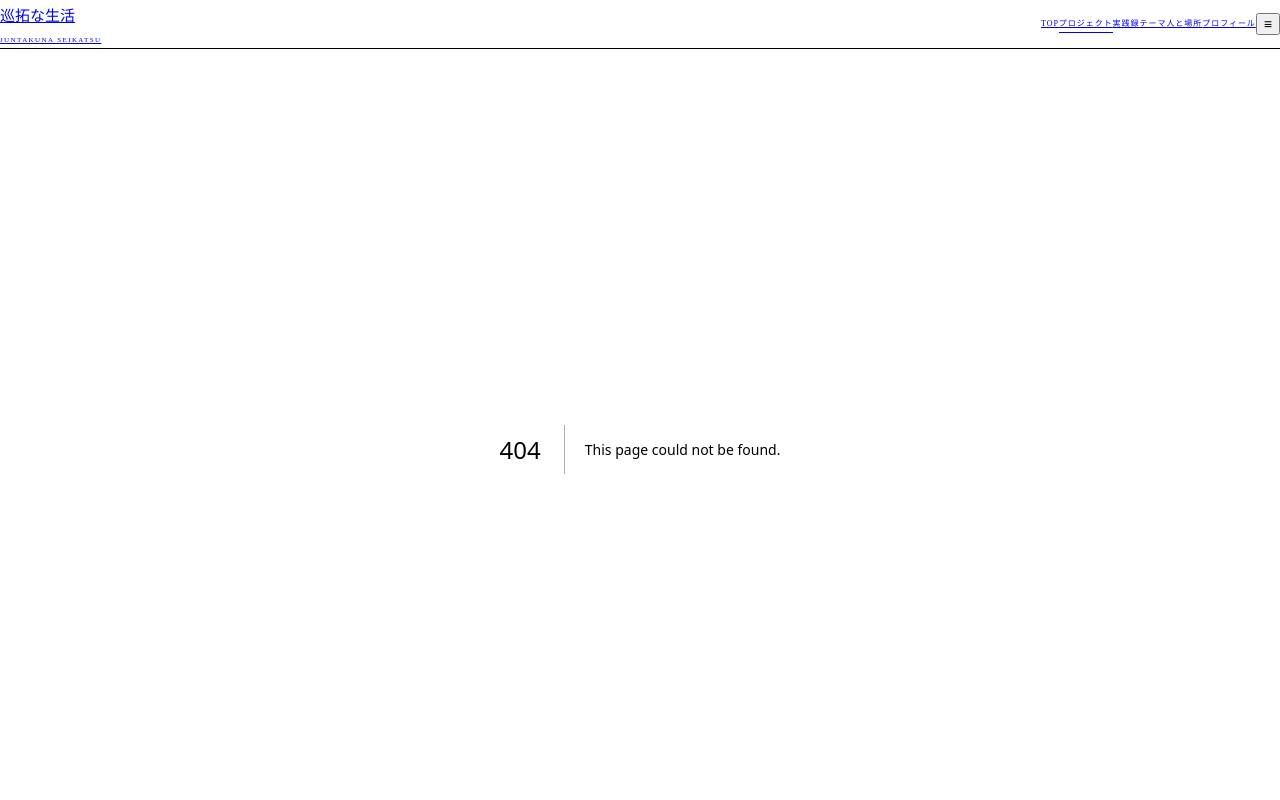
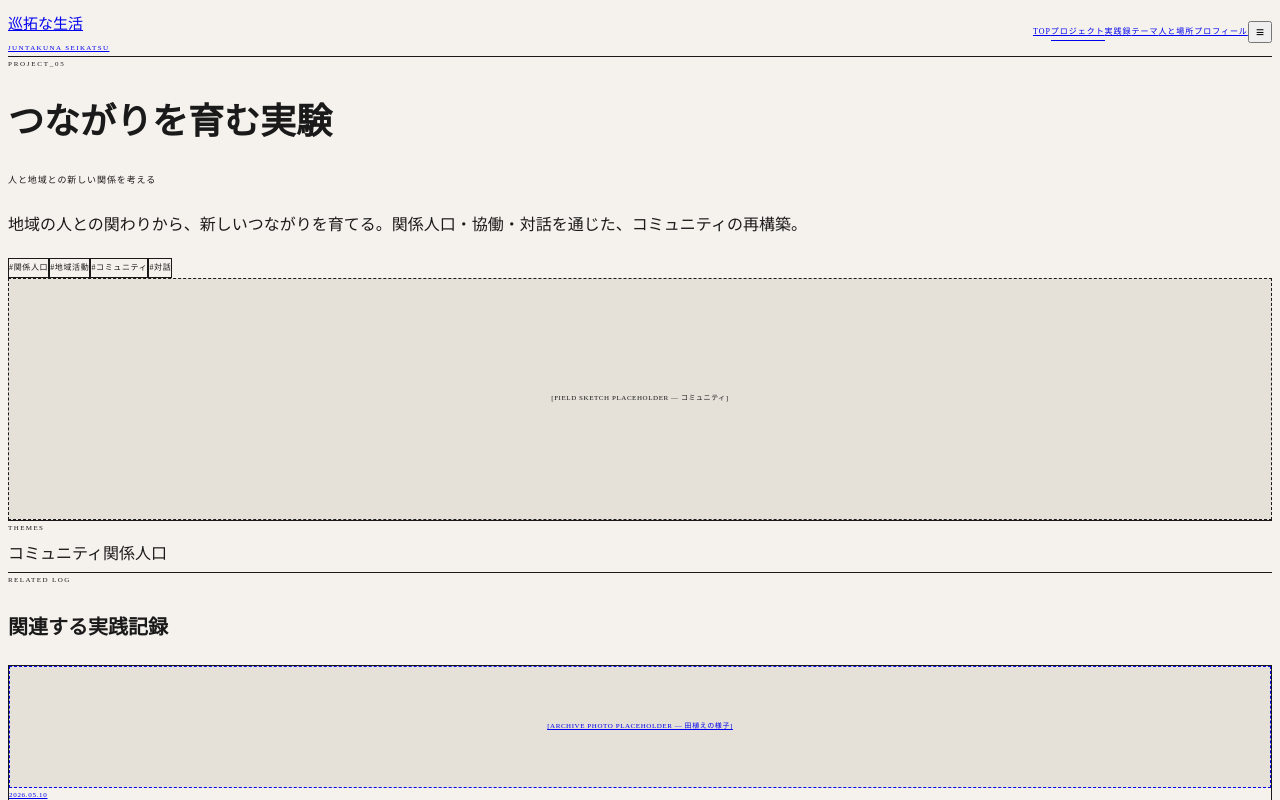
Before and after one commit to shotaro-shiwa1110/juntakuna-seikatsu, a Next.js app: page /projects/community in a window 1280 px wide. Before the commit this address had no page. Shown: the top 800 px of the page. Built offline with nearby package versions, Linux system fonts and the light colour scheme.

Commit message:
feat: add PROJECT and LOG list/detail pages

```diff
--- /dev/null
+++ b/src/app/log/[slug]/page.tsx
@@ -0,0 +1,69 @@
+import { notFound } from 'next/navigation'
+import type { Metadata } from 'next'
+import Link from 'next/link'
+import { logs, projects } from '@/lib/mock-data'
+import ImagePlaceholder from '@/components/ui/ImagePlaceholder'
+import CategoryBadge from '@/components/ui/CategoryBadge'
+import Tag from '@/components/ui/Tag'
+
+interface Props { params: { slug: string } }
+
+export async function generateStaticParams() {
+  return logs.map((l) => ({ slug: l.slug }))
+}
+
+export async function generateMetadata({ params }: Props): Promise<Metadata> {
+  const entry = logs.find((l) => l.slug === params.slug)
+  return { title: entry ? `${entry.title} | 巡拓な生活` : 'NOT FOUND' }
+}
+
+export default function LogDetailPage({ params }: Props) {
+  const entry = logs.find((l) => l.slug === params.slug)
+  if (!entry) notFound()
+
+  const relatedProject = projects.find((p) => p.logs.includes(entry.slug))
+
+  return (
+    <article>
+      {/* Header */}
+      <header className="border-b border-border px-8 md:px-14 py-12">
+        <div className="font-mono text-[7px] tracking-[0.2em] text-ink-30 mb-2">{entry.date}</div>
+        <div className="mb-4"><CategoryBadge category={entry.category} /></div>
+        <h1 className="font-mincho text-[32px] md:text-[40px] leading-[1.45] max-w-2xl mb-6">{entry.title}</h1>
+        <p className="font-serif text-body text-ink-60 max-w-xl">{entry.excerpt}</p>
+      </header>
+
+      {/* Main image */}
+      <ImagePlaceholder label={entry.imagePlaceholder} className="h-[280px] md:h-[400px]" />
+
+      {/* Body */}
+      <div className="px-8 md:px-14 py-12 max-w-2xl">
+        {entry.body.split('\n\n').map((para, i) => (
+          <p key={i} className="font-serif text-body text-ink mb-6 whitespace-pre-line">{para}</p>
+        ))}
+      </div>
+
+      {/* Tags */}
+      <div className="px-8 md:px-14 pb-8 flex flex-wrap gap-2 border-t border-border pt-6">
+        {entry.tags.map((tag) => <Tag key={tag} label={tag} />)}
+      </div>
+
+      {/* Related Project */}
+      {relatedProject && (
+        <div className="border-t border-border px-8 md:px-14 py-8 bg-surface">
+          <div className="font-mono text-[7px] tracking-[0.2em] text-accent mb-3">RELATED PROJECT</div>
+          <Link href={`/projects/${relatedProject.slug}`} className="font-mincho text-[18px] hover:text-ink-60 transition-colors">
+            {relatedProject.title} →
+          </Link>
+        </div>
+      )}
+
+      {/* Back */}
+      <div className="px-8 md:px-14 py-8">
+        <Link href="/log" className="font-mono text-[8px] tracking-[0.15em] text-ink-30 hover:text-ink transition-colors">
+          ← LOG に戻る
+        </Link>
+      </div>
+    </article>
+  )
+}
--- /dev/null
+++ b/src/app/log/page.tsx
@@ -0,0 +1,36 @@
+import type { Metadata } from 'next'
+import { logs } from '@/lib/mock-data'
+import LogCard from '@/components/ui/LogCard'
+import type { Category } from '@/types'
+
+export const metadata: Metadata = { title: 'LOG | 巡拓な生活' }
+
+const allCategories: Category[] = ['食', '住', '文化', '経済', 'コミュニティ', '自然']
+
+export default function LogPage() {
+  return (
+    <div className="px-8 md:px-14 py-12">
+      <div className="mb-10">
+        <div className="font-mono text-[7px] tracking-[0.25em] text-accent mb-2">LATEST LOG</div>
+        <h1 className="font-mincho text-[32px] mb-3">実践記録</h1>
+        <p className="font-serif text-body text-ink-60 max-w-lg">
+          日々の実践と思考の記録。暮らしを通して見えてきたことを綴っています。
+        </p>
+      </div>
+
+      {/* Category filter (静的表示) */}
+      <div className="flex flex-wrap gap-2 mb-8 border-b border-border pb-6">
+        <span className="font-mono text-[7px] tracking-[0.15em] text-ink-30 mr-2 self-center">FILTER:</span>
+        {allCategories.map((cat) => (
+          <span key={cat} className="font-mono text-[8px] tracking-[0.08em] px-3 py-1 border border-border text-ink-30 cursor-pointer hover:border-accent hover:text-ink transition-colors">
+            {cat}
+          </span>
+        ))}
+      </div>
+
+      <div className="grid grid-cols-1 sm:grid-cols-2 md:grid-cols-4 border border-border divide-x divide-y divide-border">
+        {logs.map((entry) => <LogCard key={entry.slug} entry={entry} />)}
+      </div>
+    </div>
+  )
+}
--- /dev/null
+++ b/src/app/projects/[slug]/page.tsx
@@ -0,0 +1,79 @@
+import { notFound } from 'next/navigation'
+import type { Metadata } from 'next'
+import Link from 'next/link'
+import { projects, logs } from '@/lib/mock-data'
+import ImagePlaceholder from '@/components/ui/ImagePlaceholder'
+import Tag from '@/components/ui/Tag'
+import LogCard from '@/components/ui/LogCard'
+
+interface Props {
+  params: { slug: string }
+}
+
+export async function generateStaticParams() {
+  return projects.map((p) => ({ slug: p.slug }))
+}
+
+export async function generateMetadata({ params }: Props): Promise<Metadata> {
+  const project = projects.find((p) => p.slug === params.slug)
+  return { title: project ? `${project.title} | 巡拓な生活` : 'NOT FOUND' }
+}
+
+export default function ProjectDetailPage({ params }: Props) {
+  const project = projects.find((p) => p.slug === params.slug)
+  if (!project) notFound()
+
+  const relatedLogs = logs.filter((l) => project.logs.includes(l.slug))
+
+  return (
+    <div>
+      {/* Header */}
+      <div className="border-b border-border px-8 md:px-14 py-12">
+        <div className="font-mono text-[7px] tracking-[0.25em] text-accent mb-2">
+          PROJECT_{project.number}
+        </div>
+        <div className="grid grid-cols-1 md:grid-cols-2 gap-12">
+          <div>
+            <h1 className="font-mincho text-[36px] leading-[1.4] mb-4">{project.title}</h1>
+            <p className="font-mono text-[9px] tracking-[0.1em] text-ink-30 mb-6">{project.subtitle}</p>
+            <p className="font-serif text-body text-ink-60 mb-6">{project.description}</p>
+            <div className="flex flex-wrap gap-2">
+              {project.tags.map((tag) => <Tag key={tag} label={tag} />)}
+            </div>
+          </div>
+          <div>
+            <ImagePlaceholder label={project.imagePlaceholder} className="h-[240px]" />
+          </div>
+        </div>
+      </div>
+
+      {/* Themes */}
+      <div className="border-b border-border px-8 md:px-14 py-8">
+        <div className="font-mono text-[7px] tracking-[0.2em] text-accent mb-4">THEMES</div>
+        <div className="flex gap-4">
+          {project.themes.map((t) => (
+            <span key={t} className="font-mincho text-[16px] text-ink-60">{t}</span>
+          ))}
+        </div>
+      </div>
+
+      {/* Related Logs */}
+      {relatedLogs.length > 0 && (
+        <div className="px-8 md:px-14 py-10">
+          <div className="font-mono text-[7px] tracking-[0.2em] text-accent mb-6">RELATED LOG</div>
+          <h2 className="font-mincho text-[20px] mb-6">関連する実践記録</h2>
+          <div className="grid grid-cols-1 sm:grid-cols-2 md:grid-cols-4 border border-border divide-x divide-border">
+            {relatedLogs.map((entry) => <LogCard key={entry.slug} entry={entry} />)}
+          </div>
+        </div>
+      )}
+
+      {/* Back */}
+      <div className="px-8 md:px-14 pb-12">
+        <Link href="/projects" className="font-mono text-[8px] tracking-[0.15em] text-ink-30 hover:text-ink transition-colors">
+          ← PROJECTS に戻る
+        </Link>
+      </div>
+    </div>
+  )
+}
--- /dev/null
+++ b/src/app/projects/page.tsx
@@ -0,0 +1,52 @@
+import type { Metadata } from 'next'
+import Link from 'next/link'
+import { projects } from '@/lib/mock-data'
+import ImagePlaceholder from '@/components/ui/ImagePlaceholder'
+import Tag from '@/components/ui/Tag'
+
+export const metadata: Metadata = {
+  title: 'PROJECTS | 巡拓な生活',
+}
+
+export default function ProjectsPage() {
+  return (
+    <div className="px-8 md:px-14 py-12">
+      <div className="mb-12">
+        <div className="font-mono text-[7px] tracking-[0.25em] text-accent mb-2">PROJECTS</div>
+        <h1 className="font-mincho text-[32px] mb-3">進行中のプロジェクト</h1>
+        <p className="font-serif text-body text-ink-60 max-w-lg">
+          暮らしの5つの領域それぞれで、実践と実験を続けています。
+          これらは「答え」ではなく、問いかけの記録です。
+        </p>
+      </div>
+
+      <div className="space-y-0 border-t border-border">
+        {projects.map((project) => (
+          <Link
+            key={project.slug}
+            href={`/projects/${project.slug}`}
+            className="group grid grid-cols-1 md:grid-cols-[100px_1fr_280px] gap-0 border-b border-border py-8 hover:bg-surface transition-colors"
+          >
+            <div className="font-mono text-[9px] tracking-[0.2em] text-accent pt-1">{project.number}</div>
+            <div className="pr-8">
+              <div className="font-mono text-[7px] tracking-[0.15em] text-ink-30 mb-2">
+                {project.status === 'ACTIVE' ? 'STATUS_ACTIVE' : 'STATUS_PAUSED'}
+              </div>
+              <h2 className="font-mincho text-[22px] leading-[1.5] mb-2 group-hover:text-ink-60 transition-colors">
+                {project.title}
+              </h2>
+              <p className="font-mono text-[9px] tracking-[0.05em] text-ink-30 mb-4">{project.subtitle}</p>
+              <p className="font-serif text-body text-ink-60 max-w-md">{project.description}</p>
+            </div>
+            <div>
+              <ImagePlaceholder label={project.imagePlaceholder} className="h-[140px] mb-4" />
+              <div className="flex flex-wrap gap-1">
+                {project.tags.map((tag) => <Tag key={tag} label={tag} />)}
+              </div>
+            </div>
+          </Link>
+        ))}
+      </div>
+    </div>
+  )
+}
```
